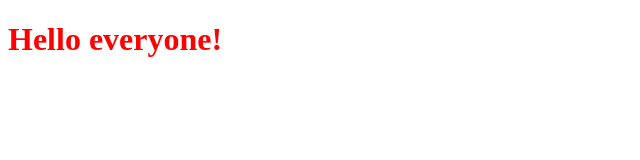
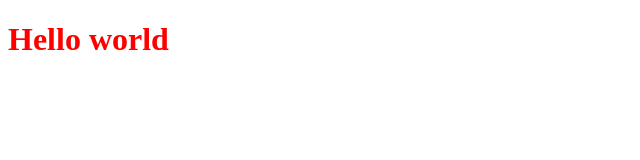
Before and after one commit to achuhalov/my-test-repo, a plain HTML site: page index.html in a window 1280 px wide. Shown: the whole page, without its empty margins (0-640 px from the left). Drawn offline with Linux system fonts and the light colour scheme.

Commit message:
Update index.html

```diff
--- a/index.html
+++ b/index.html
@@ -8,6 +8,6 @@
 <link rel="stylesheet" href="style.css">
 </head>
 <body>
-<h1>Hello everyone!</h1>
+<h1>Hello world</h1>
 </body>
 </html>
```
